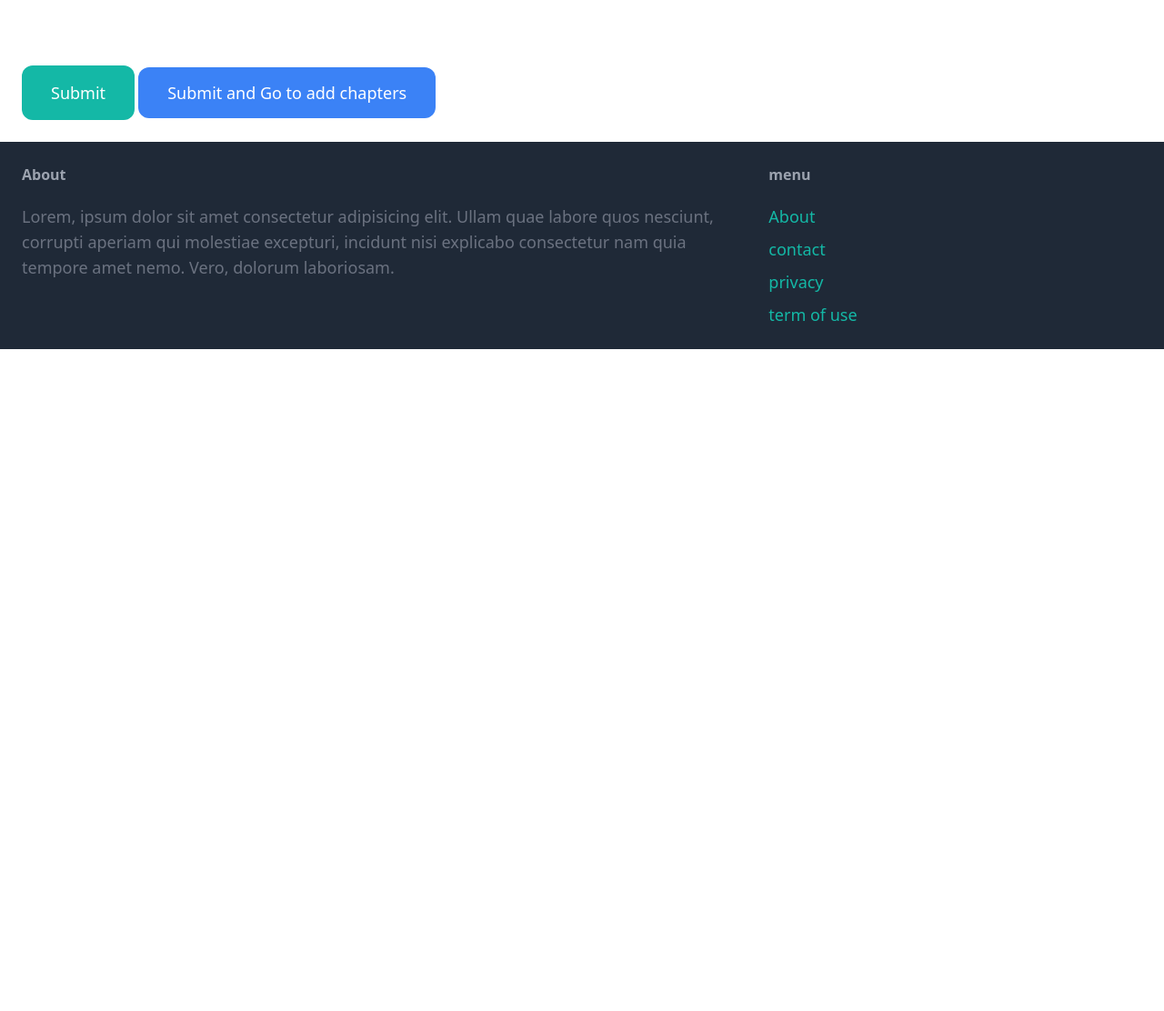
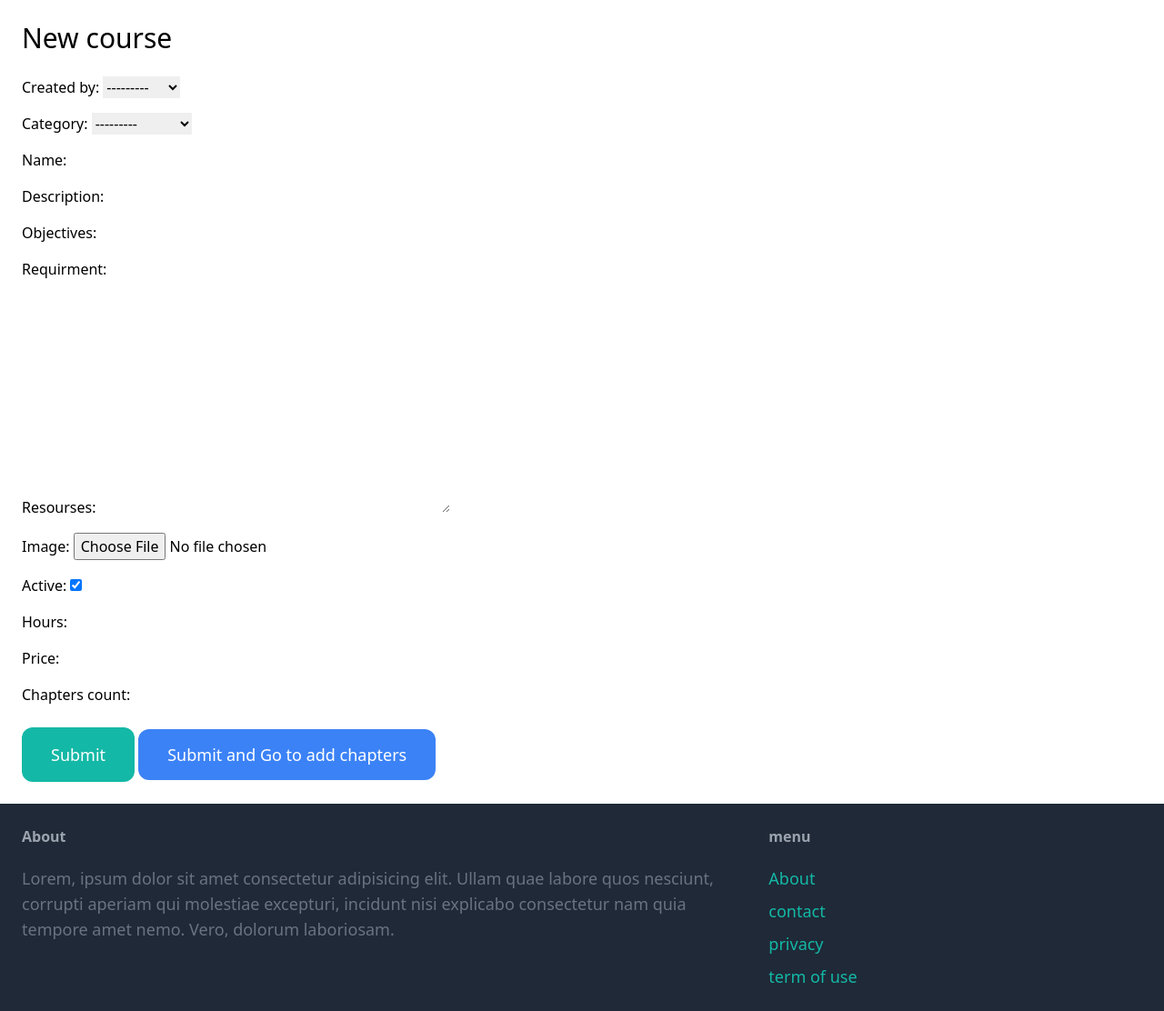
Before and after one commit to mohmmedshaker69/eng_tracks, a Django app: page /addcourse/ in a window 1280 px wide. Shown: the part 77-1189 px from the top of the page at 91% size. Before the commit the page ends 461 px from the top, so only its background shows below. Run offline with Django 5.2, Linux system fonts and the light colour scheme; data comes from the database, SQL or seed files in the repository; both versions use the stored data as it was after the commit; some libraries are stand-ins or nearby versions.

Commit message:
add search and form

```diff
--- a/course/templates/base.html
+++ b/course/templates/base.html
@@ -11,7 +11,7 @@
         <a href="/" class="text-xl font-semibold">eng_tracks</a>
         <div class="space-x-6">
 
-            <a href="#" class="text-lg font-semibold hover:text-gray-500">search</a>
+            <a href="{% url 'search' %}" class="text-lg font-semibold hover:text-gray-500">search</a>
 
             {% if request.user.is_authenticated %}
 
--- a/course/templates/course_form.html
+++ b/course/templates/course_form.html
@@ -26,7 +26,7 @@
     <input type="hidden" name="submit_action" id="submit_action" value="submit">
 
     <!-- Button to submit the form and go to another form -->
-    <a href="{% url 'add_chapters' course.pk %}"  class="mt-6 py-4 px-8 p-6 text-lg bg-blue-500 hover:bg-blue-700 rounded-xl text-white">Submit and Go to add chapters</a>
+    <a href="#"  class="mt-6 py-4 px-8 p-6 text-lg bg-blue-500 hover:bg-blue-700 rounded-xl text-white">Submit and Go to add chapters</a>
 </form>
 
 {% endblock %}
--- a/course/urls.py
+++ b/course/urls.py
@@ -7,8 +7,9 @@ urlpatterns = [
     path('detail/<int:pk>/', views.DetailView.as_view(), name='detail'),
     path('delete/<int:pk>/', views.delete_course, name='delete'),
     path('chapters/<int:pk>/lessons/', views.LessonView.as_view(), name='lesson'),
-    path('addcourse/', views.CourseFormView.as_view(), name='add_course'),
+    path('addcourse/', views.course_form_view, name='add_course'),
     path('addchapter/<int:pk>/', views.ChapterFormView.as_view(), name='add_chapters'),
+    path('search/', views.search, name='search'),
 
 
     path('favicon.ico', lambda request: HttpResponseNotFound()),
@@ -18,7 +19,4 @@ urlpatterns = [
 
 
 
-
-
-
 ]
--- a/course/views.py
+++ b/course/views.py
@@ -4,6 +4,8 @@ from django.views.generic import CreateView, ListView, UpdateView, DeleteView, D
 from .models import Category, Course, Chapter, CourseRating, Enrollment, Lesson
 from django.urls import reverse_lazy
 from .forms import CourseForm, ChapterForm
+from django.db.models import Q
+
 
 # Create your views here.
 
@@ -20,27 +22,48 @@ class IndexView(TemplateView):
 
 
 
-class CourseFormView(TemplateView):
-    template_name = 'course_form.html'
-
-    def get_context_data(self, **kwargs):
-        context = super().get_context_data(**kwargs)
-        context['courseform'] = CourseForm()
-        return context
-
-    def post(self,request,*args,**kwargs):
-        courseform = CourseForm(request.POST, request.FILES)
-        if courseform.is_valid():
-            courseform.save()
 
 
-        return redirect('index')
+# class CourseFormView(TemplateView):
+#     template_name = 'course_form.html'
+
+#     def get_context_data(self, **kwargs):
+#         context = super().get_context_data(**kwargs)
+#         context['courseform'] = CourseForm()
+#         course_pk = self.request.GET.get('course_pk')
+#         if course_pk:
+#             course = Course.objects.get(pk=course_pk)
+#             context['course'] = course
+#         return context
+
+#     def post(self, request, *args, **kwargs):
+#         courseform = CourseForm(request.POST, request.FILES)
+#         if courseform.is_valid():
+#             courseform.save()
+#             return redirect('index')
+#         else:
+#             return render(request, self.template_name, {'courseform': courseform})
 
 
-from django.shortcuts import redirect, get_object_or_404
-from django.views.generic import TemplateView
-from .forms import ChapterForm
-from .models import Course
+
+def course_form_view(request):
+
+    if request.method=='POST':
+        form=CourseForm(request.POST, request.FILES)
+        if form.is_valid():
+            course=form.save(commit=False)
+            course.created_by= request.user
+            course.save()
+            return redirect ('index')
+
+    else:
+
+                form=CourseForm()
+                return render(request, 'course_form.html', {
+                    'form':form,
+                    'title':'New course'
+    })
+
 
 class ChapterFormView(TemplateView):
     template_name = 'chapter_form.html'
@@ -49,6 +72,10 @@ class ChapterFormView(TemplateView):
         context = super().get_context_data(**kwargs)
         course = self.get_course()
         context['chapter_form'] = ChapterForm(course=course)
+        course_pk = self.request.GET.get('course_pk')
+        if course_pk:
+            course = Course.objects.get(pk=course_pk)
+            context['course'] = course
         return context
 
     def get_course(self):
@@ -57,10 +84,17 @@ class ChapterFormView(TemplateView):
         return course
 
     def post(self, request, *args, **kwargs):
-        chapter_form = ChapterForm(request.POST, request.FILES)
+        course = self.get_course()
+        chapter_form = ChapterForm(request.POST, request.FILES, course=course)
         if chapter_form.is_valid():
             chapter_form.save()
-        return redirect('index')
+            return redirect('course_detail', course_id=course.pk)
+        else:
+
+            context = self.get_context_data()
+            context['chapter_form'] = chapter_form
+            return self.render_to_response(context)
+
 
 
 class DetailView(DetailView):
@@ -119,6 +153,25 @@ def delete_course(request,pk):
     return redirect('index')
 
 
+def search(request):
+      category_id=request.GET.get('category',0)#
+      query= request.GET.get('query','')
+      categories=Category.objects.all()
+      courses=Course.objects.filter(active=True)
+
+      if category_id:
+            courses=courses.filter(category_id=category_id)
+
+      if query:
+            courses=courses.filter(Q(name__icontains=query) | Q(description__icontains=query))
+
+      return render(request, 'search.html',{
+            'courses':courses,
+            'query':query,
+            'categories':categories,
+            'category_id':int(category_id),
+
+      })
 
 
 
```
Also changed, not shown: course/templates/search.html (added, +55 -0 lines), course/admin.py (line endings or trailing spaces), db.sqlite3, media/photos/Data_Structure_Sections_-_Google_Drive_-_Google_Chrome_5_16_2023_12_24_11_AM.png (added), media/photos/Data_Structure_Sections_-_Google_Drive_-_Google_Chrome_5_16_2023_12_24_11_AM_gQCaQBS.png (added), media/photos/images_1.jpg (added), media/photos/lfc_1i62DsC.jpg (added).
